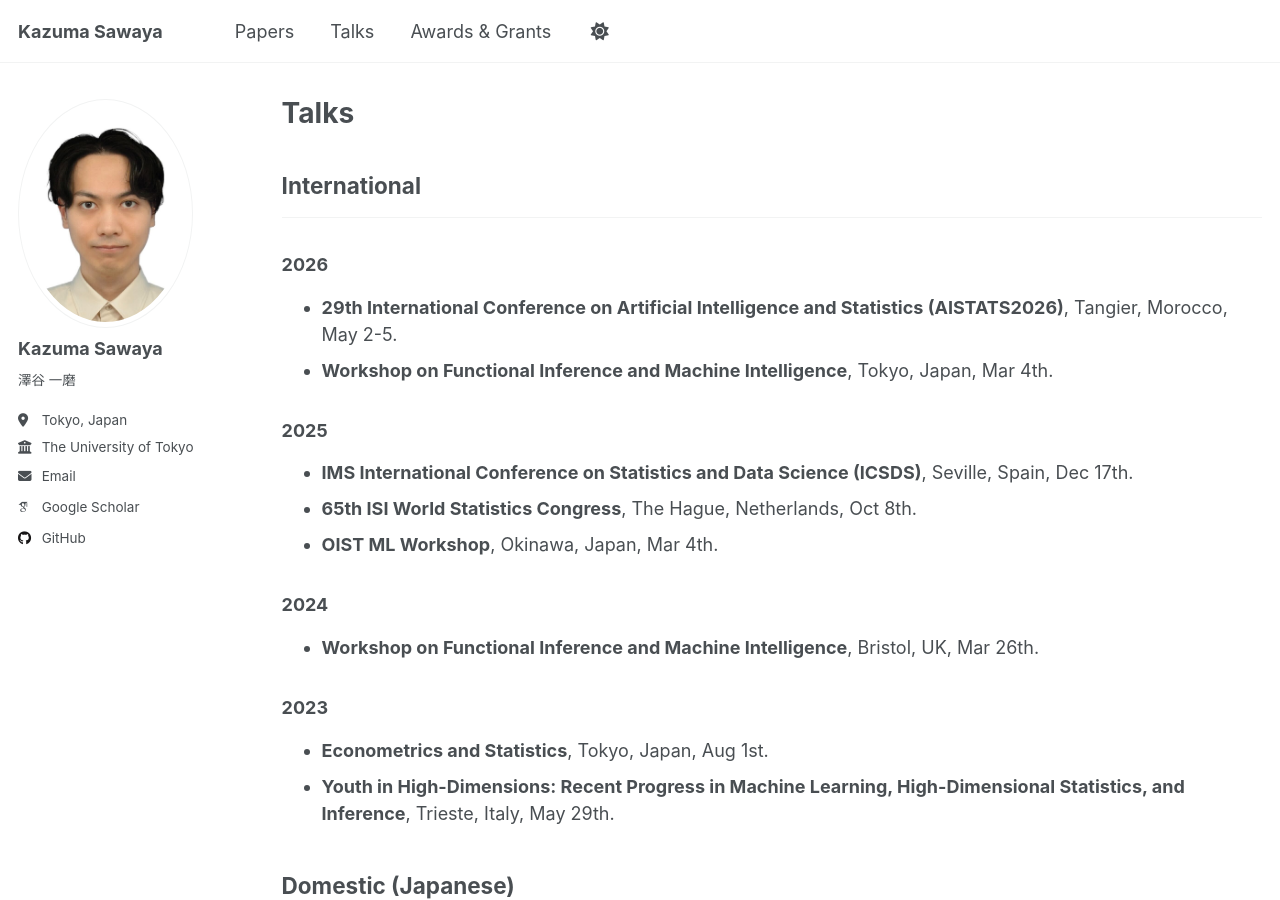
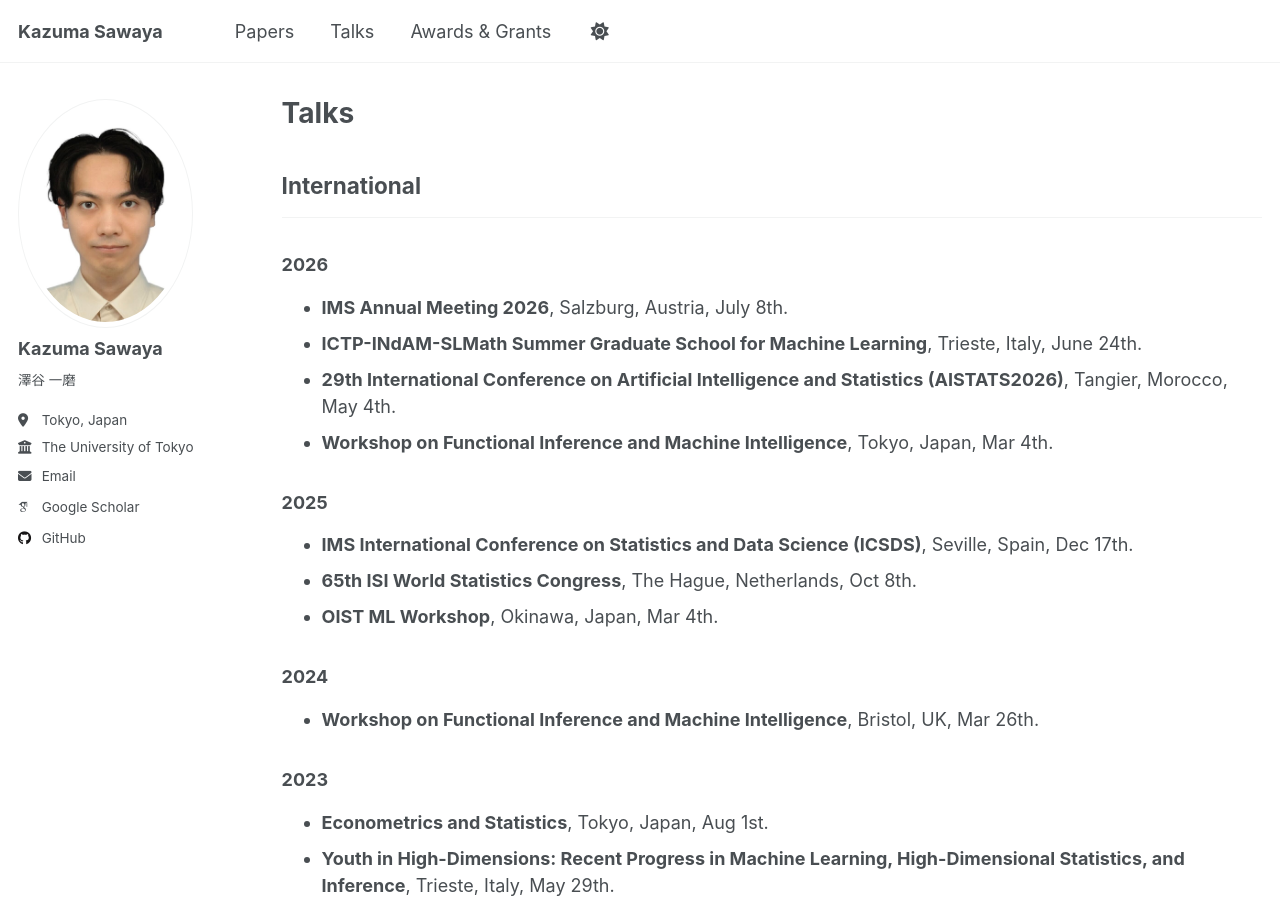
Before and after one commit to sawaya-ka/sawaya-ka.github.io, a Jekyll site: the page built from _pages/talks.md, in a window 1280 px wide and 900 px high. Built offline with Jekyll 4.4.1, drawn with Linux system fonts in a browser that asks for light colours; some web fonts are replaced; a script that is not in the unit is left out.

Commit message:
Update talks.md

```diff
--- a/_pages/talks.md
+++ b/_pages/talks.md
@@ -8,7 +8,9 @@ author_profile: true
 ## International
 ---
 ### 2026
-- **29th International Conference on Artificial Intelligence and Statistics (AISTATS2026)**, Tangier, Morocco, May 2-5.
+- **IMS Annual Meeting 2026**, Salzburg, Austria, July 8th.
+- **ICTP-INdAM-SLMath Summer Graduate School for Machine Learning**, Trieste, Italy, June 24th.
+- **29th International Conference on Artificial Intelligence and Statistics (AISTATS2026)**, Tangier, Morocco, May 4th.
 - **Workshop on Functional Inference and Machine Intelligence**, Tokyo, Japan, Mar 4th.
 
 ### 2025
```
